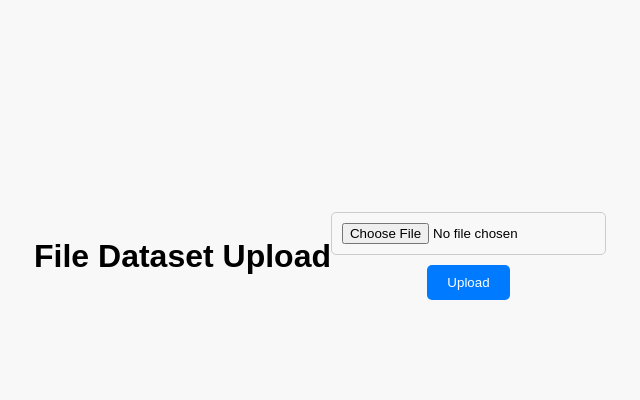
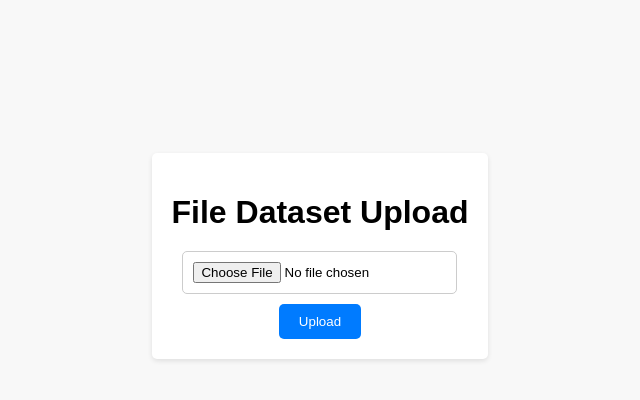
Before and after one commit to tmdgroupid/CekatanBizWeb, a Flask app: page / in a window 1280 px wide. Shown: the part 144-544 px from the top of the page, without its empty margins (320-960 px from the left). Run offline with Flask 3, Linux system fonts and the light colour scheme.

Commit message:
Update index.html

```diff
--- a/templates/index.html
+++ b/templates/index.html
@@ -17,6 +17,14 @@
             align-items: center;
             height: 100vh;
             background-color: #f8f8f8;
+        }
+
+        .container {
+            max-width: 400px;
+            padding: 20px;
+            background-color: #fff;
+            border-radius: 5px;
+            box-shadow: 0 2px 5px rgba(0, 0, 0, 0.1);
         }
 
         h1 {
@@ -49,15 +57,23 @@
         input[type="submit"]:hover {
             background-color: #0056b3;
         }
+
+        #file-name {
+            font-size: 14px;
+            color: #333;
+        }
     </style>
 </head>
 
 <body>
-    <h1>File Dataset Upload</h1>
-    <form action="/uploadfile" method="post" enctype="multipart/form-data">
-        <input type="file" name="file" accept=".csv">
-        <input type="submit" value="Upload">
-    </form>
+    <div class="container">
+        <h1>File Dataset Upload</h1>
+        <form action="/uploadfile" method="post" enctype="multipart/form-data">
+            <input type="file" name="file" accept=".csv" onchange="document.getElementById('file-name').innerHTML = this.files[0].name;">
+            <input type="submit" value="Upload">
+        </form>
+        <span id="file-name"></span>
+    </div>
 </body>
 
 </html>
```
